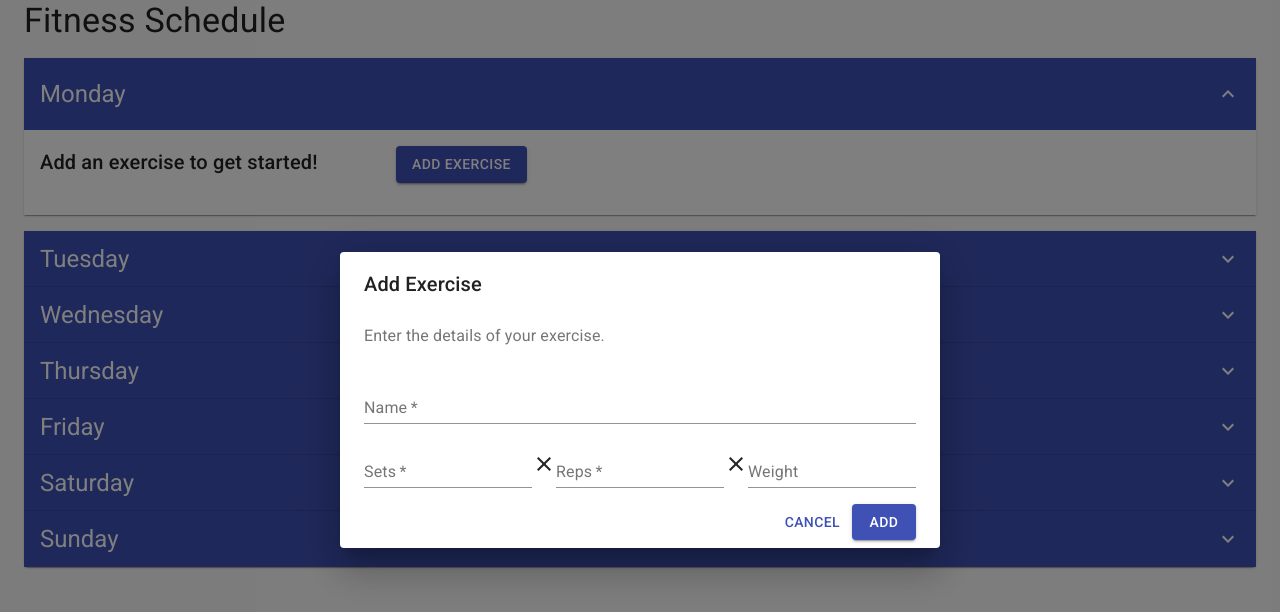
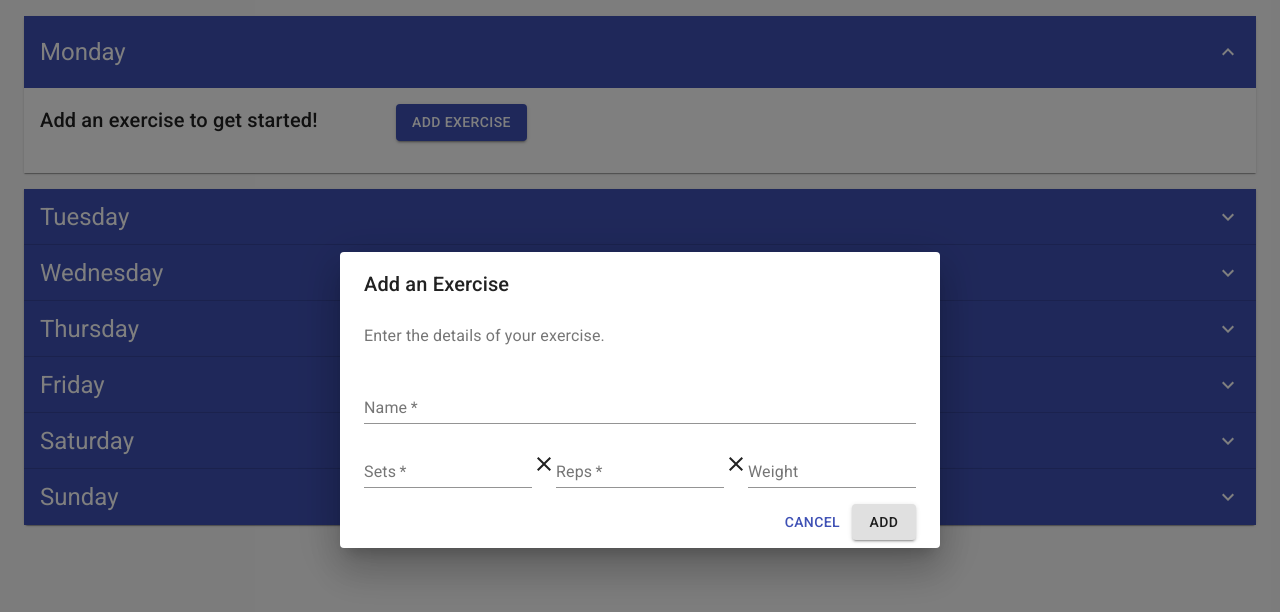
Before and after one commit to kimraymond9/fitness-schedule, a React (Create React App) app: page / in a window 1280 px wide. Both pictures are taken after a click on the button "ADD EXERCISE". Shown: the top 612 px of the page. Built offline with nearby package versions, Linux system fonts and the light colour scheme.

Commit message:
Add the ability to edit exercises. Did minor refactoring.

```diff
--- a/src/AddExerciseButton.tsx
+++ /dev/null
@@ -1,47 +0,0 @@
-import React, { FC } from 'react';
-import Button from '@material-ui/core/Button';
-import Dialog from '@material-ui/core/Dialog';
-import DialogContent from '@material-ui/core/DialogContent';
-import DialogContentText from '@material-ui/core/DialogContentText';
-import DialogTitle from '@material-ui/core/DialogTitle';
-import { useTheme } from '@material-ui/core';
-import AddExerciseForm from './AddExerciseForm';
-import { AddExerciseDialogProps } from './model/exercise';
-
-const AddExerciseDialog: FC<AddExerciseDialogProps> = ({ selectedDay }: AddExerciseDialogProps) => {
-  const [open, setOpen] = React.useState(false);
-
-  const theme = useTheme();
-
-  const handleClickOpen = () => {
-    setOpen(true);
-  };
-
-  const handleClose = () => {
-    setOpen(false);
-  };
-
-  return (
-    <div>
-      <Button
-        variant="contained"
-        onClick={handleClickOpen}
-        color="primary"
-        style={{ float: 'right', marginBottom: theme.spacing(1), marginTop: theme.spacing(1) }}
-      >
-        add exercise
-      </Button>
-      <Dialog open={open} onClose={handleClose}>
-        <DialogTitle>Add Exercise</DialogTitle>
-        <DialogContent>
-          <DialogContentText>
-            Enter the details of your exercise.
-          </DialogContentText>
-          <AddExerciseForm selectedDay={selectedDay} handleClose={handleClose} />
-        </DialogContent>
-      </Dialog>
-    </div>
-  );
-};
-
-export default AddExerciseDialog;
--- a/src/AddExerciseForm.tsx
+++ b/src/AddExerciseForm.tsx
@@ -10,12 +10,12 @@ import { v4 as uuidv4 } from 'uuid';
 import { Exercise, AddExerciseFormProps, DayOfWeek } from './model/exercise';
 import ExercisesContext from './context/ExercisesContext';
 
-const AddExerciseForm: FC<AddExerciseFormProps> = ({ selectedDay, handleClose }: AddExerciseFormProps) => {
-  const [name, setName] = useState('');
-  const [sets, setSets] = useState('');
-  const [reps, setReps] = useState('');
-  const [weight, setWeight] = useState('');
-  const { exercises, setExercisesForDay } = useContext(ExercisesContext);
+const AddExerciseForm: FC<AddExerciseFormProps> = ({ selectedDay, handleClose, exerciseToEdit }: AddExerciseFormProps) => {
+  const [name, setName] = useState(exerciseToEdit ? exerciseToEdit.name : '');
+  const [sets, setSets] = useState(exerciseToEdit ? exerciseToEdit.sets : '');
+  const [reps, setReps] = useState(exerciseToEdit ? exerciseToEdit.reps : '');
+  const [weight, setWeight] = useState(exerciseToEdit ? exerciseToEdit.weight : '');
+  const { exercises, setExercisesForDay, editExercise } = useContext(ExercisesContext);
 
   const theme = useTheme();
 
@@ -32,11 +32,11 @@ const AddExerciseForm: FC<AddExerciseFormProps> = ({ selectedDay, handleClose }:
     };
     if (event.currentTarget.checkValidity()) {
       handleClose();
-      setExercisesForDay(selectedDayOfWeek, [...exercises[selectedDayOfWeek], exercise]);
-      setName('');
-      setSets('');
-      setReps('');
-      setWeight('');
+      if (!exerciseToEdit) {
+        setExercisesForDay(selectedDayOfWeek, [...exercises[selectedDayOfWeek], exercise]);
+      } else {
+        editExercise(selectedDayOfWeek, exerciseToEdit.id, exercise);
+      }
     }
   };
 
@@ -103,7 +103,6 @@ const AddExerciseForm: FC<AddExerciseFormProps> = ({ selectedDay, handleClose }:
         style={{ float: 'right', marginLeft: theme.spacing(0.5) }}
         variant="contained"
         type="submit"
-        color="primary"
       >
         add
       </Button>
--- a/src/App.tsx
+++ b/src/App.tsx
@@ -1,6 +1,5 @@
 import { useState } from 'react';
 import Container from '@material-ui/core/Container';
-import Typography from '@material-ui/core/Typography';
 import DaysAccordion from './DaysAccordion';
 import ExercisesContext from './context/ExercisesContext';
 import {
@@ -11,6 +10,28 @@ const App = () => {
   const [exercises, setExercises] = useState<Exercises>(JSON.parse(window.localStorage.getItem('exercises') || JSON.stringify(DEFAULT_EXERCISES)));
 
   const setExercisesForDay = (day: DayOfWeek, exercisesForDay: Exercise[]) => {
+    const newExercises: Exercises = {
+      ...exercises,
+      [day]: exercisesForDay,
+    };
+    window.localStorage.setItem('exercises', JSON.stringify(newExercises));
+    setExercises(newExercises);
+  };
+
+  const editExercise = (day: DayOfWeek, exerciseID: string, newExercise: Exercise) => {
+    const exercisesForDay: Exercise[] = [...exercises[day]].map((exercise) => {
+      if (exercise.id === exerciseID) {
+        return {
+          id: newExercise.id,
+          name: newExercise.name,
+          sets: newExercise.sets,
+          reps: newExercise.reps,
+          weight: newExercise.weight,
+          done: newExercise.done,
+        };
+      }
+      return exercise;
+    });
     const newExercises: Exercises = {
       ...exercises,
       [day]: exercisesForDay,
@@ -68,13 +89,11 @@ const App = () => {
 
   return (
     <ExercisesContext.Provider value={{
-      exercises, setExercisesForDay, setExerciseDone, uncheckAllExercises, deleteExercise,
+      exercises, setExercisesForDay, setExerciseDone, uncheckAllExercises, deleteExercise, editExercise,
     }}
     >
       <Container>
-        <Typography variant="h4" gutterBottom>
-          Fitness Schedule
-        </Typography>
+
         <DaysAccordion />
       </Container>
     </ExercisesContext.Provider>
--- a/src/DaysAccordion.tsx
+++ b/src/DaysAccordion.tsx
@@ -5,12 +5,12 @@ import AccordionSummary from '@material-ui/core/AccordionSummary';
 import Typography from '@material-ui/core/Typography';
 import ExpandMoreIcon from '@material-ui/icons/ExpandMore';
 import {
-  Box, Button, Checkbox, List, ListItem, ListItemIcon, ListItemText, useTheme,
+  Box, Button, Checkbox, IconButton, List, ListItem, ListItemIcon, ListItemText, useTheme,
 } from '@material-ui/core';
 import { DayOfWeek, Exercise } from './model/exercise';
 import ExercisesContext from './context/ExercisesContext';
-import AddExerciseButton from './AddExerciseButton';
-import DeleteDialog from './DeleteDialog';
+import UpsertExerciseButton from './UpsertExerciseButton';
+import DeleteExerciseButton from './DeleteExerciseButton';
 
 const DAYS_OF_THE_WEEK: DayOfWeek[] = ['monday', 'tuesday', 'wednesday', 'thursday', 'friday', 'saturday', 'sunday'];
 const DAY_OF_THE_WEEK_BY_INDEX: Record<number, DayOfWeek> = {
@@ -47,7 +47,12 @@ const DaysAccordion: FC = () => {
           </Typography>
           )}
       />
-      <DeleteDialog selectedDay={day} id={exercise.id} />
+      <IconButton>
+        <UpsertExerciseButton selectedDay={day} exerciseToEdit={exercise} />
+      </IconButton>
+      <IconButton>
+        <DeleteExerciseButton selectedDay={day} id={exercise.id} />
+      </IconButton>
     </ListItem>
   )
   );
@@ -79,7 +84,7 @@ const DaysAccordion: FC = () => {
         >
           Finish
         </Button>
-        <AddExerciseButton selectedDay={day} />
+        <UpsertExerciseButton selectedDay={day} />
       </AccordionDetails>
     </Accordion>
   )
--- a/src/DeleteDialog.tsx
+++ b/src/DeleteExerciseButton.tsx
@@ -5,12 +5,11 @@ import DialogActions from '@material-ui/core/DialogActions';
 import DialogContent from '@material-ui/core/DialogContent';
 import DialogContentText from '@material-ui/core/DialogContentText';
 import DialogTitle from '@material-ui/core/DialogTitle';
-import { IconButton, ListItemSecondaryAction } from '@material-ui/core';
 import DeleteIcon from '@material-ui/icons/Delete';
 import ExercisesContext from './context/ExercisesContext';
-import { DayOfWeek, DeleteDialogProps } from './model/exercise';
+import { DayOfWeek, DeleteExerciseButtonProps } from './model/exercise';
 
-const DeleteDialog: FC<DeleteDialogProps> = ({ selectedDay, id }: DeleteDialogProps) => {
+const DeleteExerciseButton: FC<DeleteExerciseButtonProps> = ({ selectedDay, id }: DeleteExerciseButtonProps) => {
   const [open, setOpen] = React.useState(false);
 
   const { deleteExercise } = useContext(ExercisesContext);
@@ -29,11 +28,7 @@ const DeleteDialog: FC<DeleteDialogProps> = ({ selectedDay, id }: DeleteDialogPr
 
   return (
     <div>
-      <ListItemSecondaryAction>
-        <IconButton onClick={handleClickOpen} edge="end">
-          <DeleteIcon />
-        </IconButton>
-      </ListItemSecondaryAction>
+      <DeleteIcon onClick={handleClickOpen} />
       <Dialog
         open={open}
         onClose={handleClose}
@@ -57,4 +52,4 @@ const DeleteDialog: FC<DeleteDialogProps> = ({ selectedDay, id }: DeleteDialogPr
   );
 };
 
-export default DeleteDialog;
+export default DeleteExerciseButton;
--- /dev/null
+++ b/src/UpsertExerciseButton.tsx
@@ -0,0 +1,54 @@
+import React, { FC } from 'react';
+import Button from '@material-ui/core/Button';
+import Dialog from '@material-ui/core/Dialog';
+import DialogContent from '@material-ui/core/DialogContent';
+import DialogContentText from '@material-ui/core/DialogContentText';
+import DialogTitle from '@material-ui/core/DialogTitle';
+import { useTheme } from '@material-ui/core';
+import EditIcon from '@material-ui/icons/Edit';
+import AddExerciseForm from './AddExerciseForm';
+import { UpsertExerciseButtonProps } from './model/exercise';
+
+const UpsertExerciseButton: FC<UpsertExerciseButtonProps> = ({ selectedDay, exerciseToEdit }: UpsertExerciseButtonProps) => {
+  const [open, setOpen] = React.useState(false);
+
+  const theme = useTheme();
+
+  const handleClickOpen = () => {
+    setOpen(true);
+  };
+
+  const handleClose = () => {
+    setOpen(false);
+  };
+
+  return (
+    <div>
+      {exerciseToEdit
+        ? <EditIcon onClick={handleClickOpen} />
+        : (
+          <Button
+            variant="contained"
+            onClick={handleClickOpen}
+            color="primary"
+            style={{ float: 'right', marginBottom: theme.spacing(1), marginTop: theme.spacing(1) }}
+          >
+            add exercise
+          </Button>
+        )}
+      <Dialog open={open} onClose={handleClose}>
+        <DialogTitle>{exerciseToEdit ? 'Edit an Exercise' : 'Add an Exercise'}</DialogTitle>
+        <DialogContent>
+          <DialogContentText>
+            {exerciseToEdit ? 'Edit the details of your exercise.' : 'Enter the details of your exercise.'}
+          </DialogContentText>
+          {exerciseToEdit
+            ? <AddExerciseForm selectedDay={selectedDay} handleClose={handleClose} exerciseToEdit={exerciseToEdit} />
+            : <AddExerciseForm selectedDay={selectedDay} handleClose={handleClose} />}
+        </DialogContent>
+      </Dialog>
+    </div>
+  );
+};
+
+export default UpsertExerciseButton;
--- a/src/context/ExercisesContext.ts
+++ b/src/context/ExercisesContext.ts
@@ -9,6 +9,7 @@ interface ExercisesContextType {
   setExerciseDone: (day: DayOfWeek, exerciseID: string, newDone: boolean) => void;
   uncheckAllExercises: (day: DayOfWeek) => void;
   deleteExercise: (day: DayOfWeek, exerciseID: string) => void;
+  editExercise: (day: DayOfWeek, exerciseToEdit: string, exercise: Exercise) => void;
 }
 
 const ExercisesContext = React.createContext<ExercisesContextType>({
@@ -17,6 +18,7 @@ const ExercisesContext = React.createContext<ExercisesContextType>({
   setExerciseDone: () => {},
   uncheckAllExercises: () => {},
   deleteExercise: () => {},
+  editExercise: () => {},
 });
 
 export default ExercisesContext;
--- a/src/index.tsx
+++ b/src/index.tsx
@@ -1,11 +1,13 @@
 import ReactDOM from 'react-dom';
 import CssBaseline from '@material-ui/core/CssBaseline';
+import { ThemeProvider } from '@material-ui/core';
 import App from './App';
+import darkTheme from './theme';
 
 ReactDOM.render(
-  <>
+  <ThemeProvider theme={darkTheme}>
     <CssBaseline />
     <App />
-  </>,
+  </ThemeProvider>,
   document.querySelector('#root'),
 );
--- /dev/null
+++ b/src/theme.ts
@@ -0,0 +1,9 @@
+import { createTheme } from '@material-ui/core/styles';
+
+const darkTheme = createTheme({
+  palette: {
+    // @ts-ignore
+  },
+});
+
+export default darkTheme;
```
Also changed, not shown: src/model/exercise.ts (+7 -5 lines).
